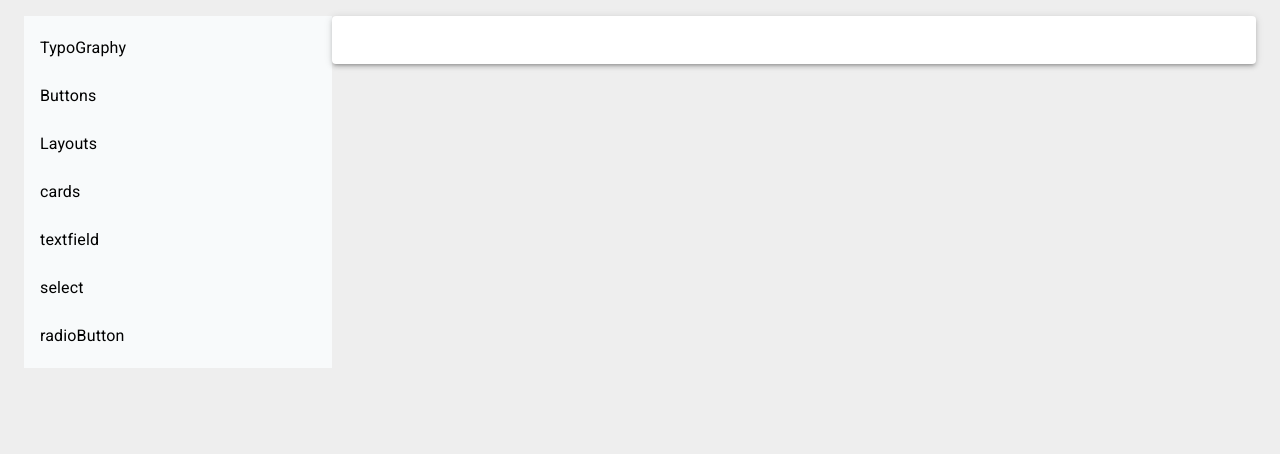
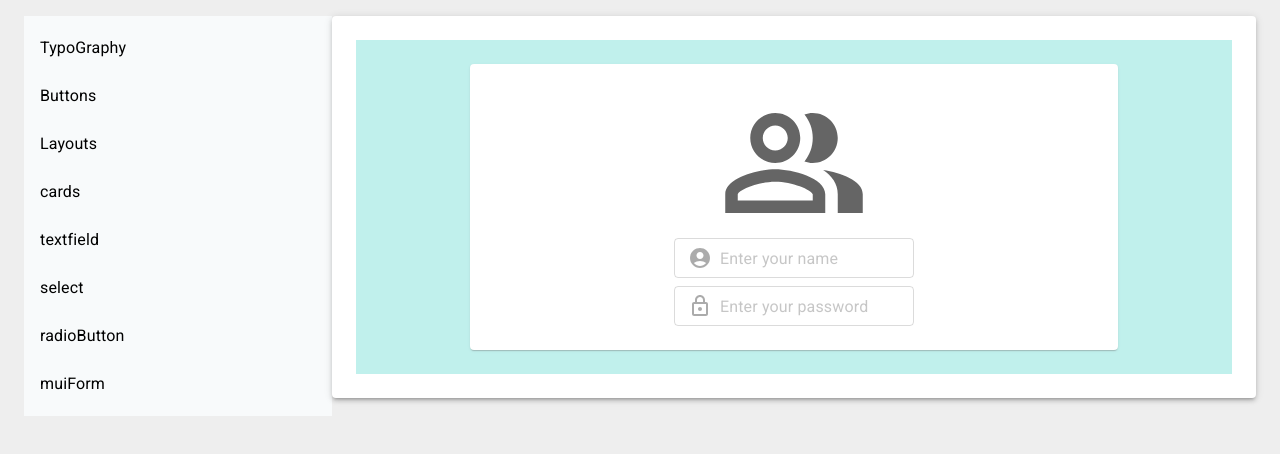
Before and after one commit to kan0305/react-material-ui, a React (Create React App) app: page /muiForm in a window 1280 px wide. Shown: the top 454 px of the page. Built offline with nearby package versions, Linux system fonts and the light colour scheme.

Commit message:
Form Demo - 1

```diff
--- a/src/App.js
+++ b/src/App.js
@@ -8,6 +8,7 @@ import { MuiCard } from "./pages/MuiCard";
 import { MuiTextField } from "./pages/MuiTextField";
 import { MuiSelect } from "./pages/MuiSelect";
 import { MuiRadioButton } from "./pages/MuiRadioButton";
+import { MuiForm } from "./pages/MuiForm";
 
 function App() {
     return (
@@ -21,6 +22,7 @@ function App() {
                     <Route path="/textfield" element={<MuiTextField />} />
                     <Route path="/select" element={<MuiSelect />} />
                     <Route path="/radioButton" element={<MuiRadioButton />} />
+                    <Route path="/muiForm" element={<MuiForm />} />
                 </Routes>
             </Layout>
         </div>
--- a/src/components/Navbar.jsx
+++ b/src/components/Navbar.jsx
@@ -42,6 +42,11 @@ export const Navbar = () => {
                             <ListItemText primary="radioButton" />
                         </ListItemButton>
                     </ListItem>
+                    <ListItem disablePadding>
+                        <ListItemButton component={NavLink} to={"/muiForm"}>
+                            <ListItemText primary="muiForm" />
+                        </ListItemButton>
+                    </ListItem>
                 </List>
             </nav>
         </Box>
--- /dev/null
+++ b/src/pages/MuiForm.jsx
@@ -0,0 +1,53 @@
+import AccountCircle from "@mui/icons-material/AccountCircle";
+import LockOutlinedIcon from "@mui/icons-material/LockOutlined";
+import PeopleAltOutlinedIcon from "@mui/icons-material/PeopleAltOutlined";
+import { Box, InputAdornment, Paper, Stack, TextField } from "@mui/material";
+import React from "react";
+
+export const MuiForm = () => {
+    return (
+        <Box sx={{ display: "flex", justifyContent: "center", alignItems: "center", bgcolor: "#97E7E1", opacity: "0.6" }}>
+            <Paper
+                sx={{
+                    display: "flex",
+                    flexDirection: "column",
+                    justifyContent: "center",
+                    alignItems: "center",
+                    width: "600px",
+                    p: 3,
+                    m: 3,
+                    // bgcolor: "#BED7DC",
+                    bgcolor: "#FFF",
+                }}
+            >
+                <Box sx={{ display: "flex", justifyContent: "center", alignItems: "center" }}>
+                    <PeopleAltOutlinedIcon sx={{ fontSize: "150px", color: "#000" }} />
+                </Box>
+                <Stack direction="column" spacing={1} width={"40%"}>
+                    <TextField
+                        type="text"
+                        variant="outlined"
+                        InputProps={{
+                            startAdornment: <InputAdornment position="start">{<AccountCircle />}</InputAdornment>,
+                        }}
+                        placeholder="Enter your name"
+                        size="small"
+                        fullWidth
+                        required
+                    />
+                    <TextField
+                        type="password"
+                        variant="outlined"
+                        InputProps={{
+                            startAdornment: <InputAdornment position="start">{<LockOutlinedIcon />}</InputAdornment>,
+                        }}
+                        placeholder="Enter your password"
+                        size="small"
+                        fullWidth
+                        required
+                    />
+                </Stack>
+            </Paper>
+        </Box>
+    );
+};
```
